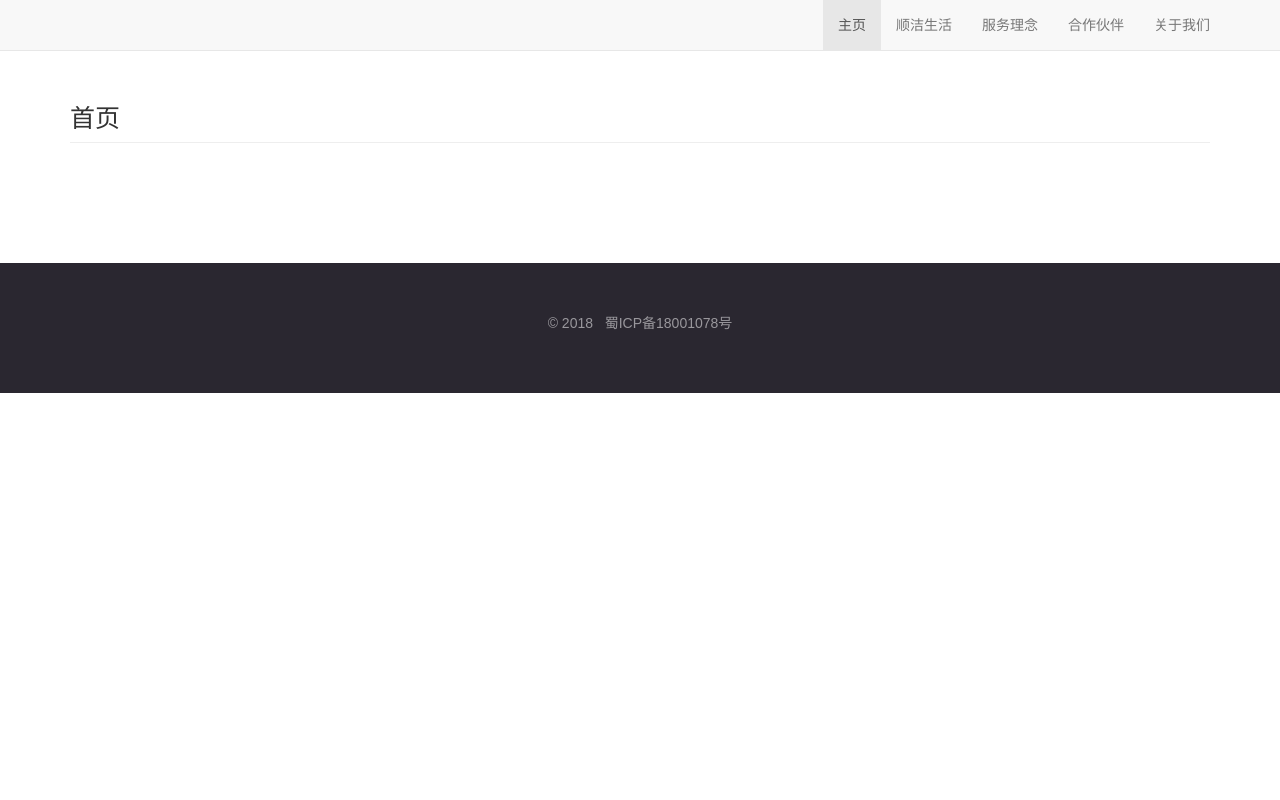
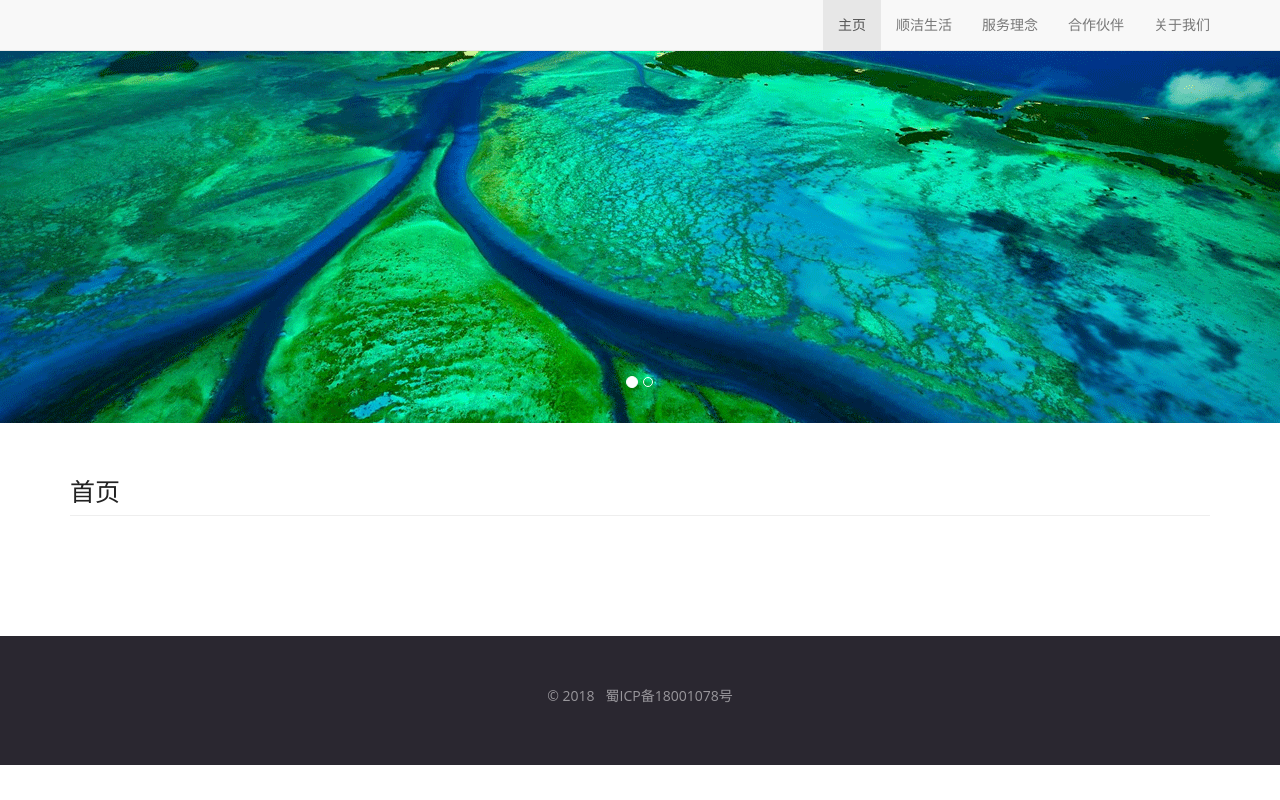
Before and after one commit to miuqiang/python, a Django app: page / in a window 1280 px wide. Run offline with Django 3.2, Linux system fonts and the light colour scheme; some libraries are stand-ins or nearby versions.

Commit message:
添加资源

```diff
--- a/Django/shunjie/static/css/index.css
+++ b/Django/shunjie/static/css/index.css
@@ -5,9 +5,15 @@
     box-sizing: border-box;
 }
 html,body{
-    font-family: 'microsoft yahei','Proxima', sans-serif;
+    -webkit-tap-highlight-color: rgba(0,0,0,0);
+    /* font-family: 'microsoft yahei','Proxima', sans-serif; */
+    font-family: "Open Sans","Helvetica Neue",Helvetica,Arial,sans-serif;
     font-size: 14px;
-    color: #333;
+    /* color: #333; */
+    /* font-size: 15px; */
+    line-height: 1.4;
+    color: #222222;
+    background-color: #ffffff;
 }
 a:hover{
     text-decoration: none;
@@ -42,3 +48,6 @@ footer a:hover{
     margin: 40px 0 20px;
     border-bottom: 1px solid #eee;
 }
+.banner-img{
+    width: 100%;
+}
--- a/Django/shunjie/templates/master.html
+++ b/Django/shunjie/templates/master.html
@@ -41,10 +41,10 @@
             </ol>
             <div class="carousel-inner">
                 <div class="item active">
-                    <img class="slide-image" src="http://via.placeholder.com/1200x350" alt="">
+                    <img class="banner-img slide-image" src="/static/images/bg.png" alt="">
                 </div>
                 <div class="item">
-                    <img class="slide-image" src="http://via.placeholder.com/1200x350" alt="">
+                    <img class="banner-img slide-image" src="http://via.placeholder.com/1200x350" alt="">
                 </div>
             </div>
         </div>
```
Also changed, not shown: Django/shunjie/static/images/bg.png (added).
